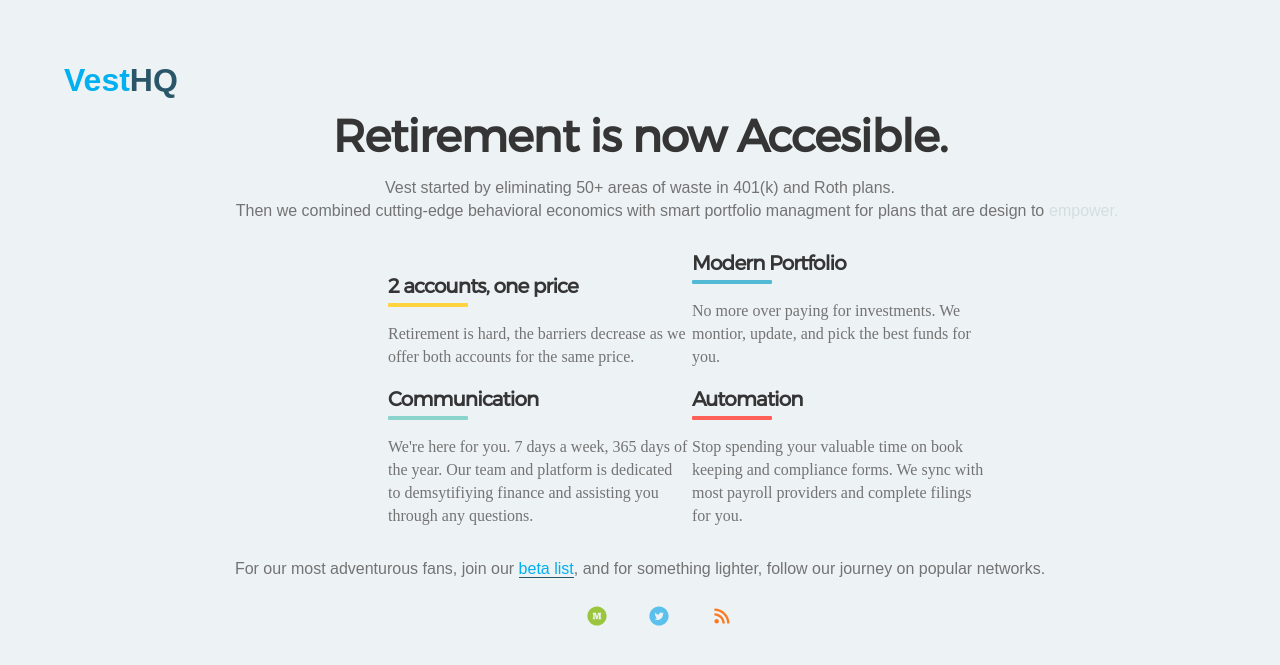
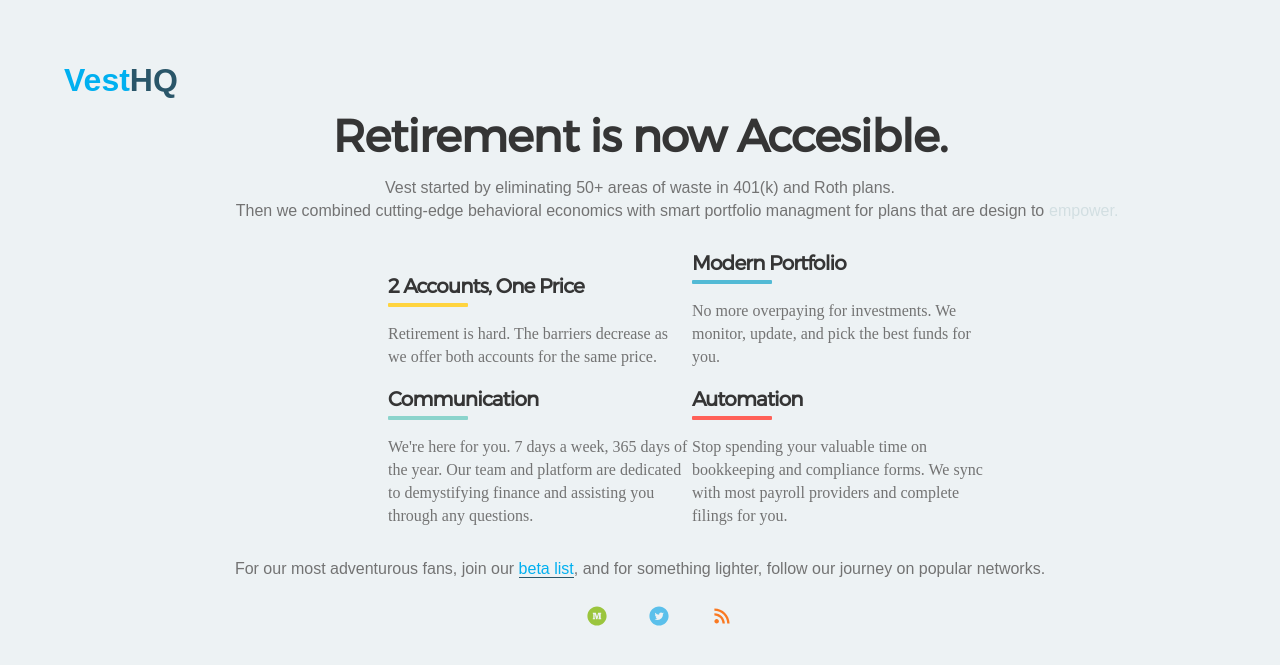
Before and after one commit to VestHQ/VestHQ, a Jekyll site: the page built from index.html, in a window 1280 px wide. Shown: the top 665 px of the page. Built offline with Jekyll 4.4.1, drawn with Linux system fonts in a browser that asks for light colours; some web fonts are replaced.

Commit message:
finally corrected some copy mistakes

```diff
--- a/_includes/features.html
+++ b/_includes/features.html
@@ -2,27 +2,27 @@
 <section class="feature-section">
 
   <div class="item">
-    <h2 class="feature">2 accounts, one price</h2>
+    <h2 class="feature">2 Accounts, One Price</h2>
     <div class="seperator yellow"></div>
-    <p class="feature-details">Retirement is hard, the barriers decrease as we offer both accounts for the same price.</p>
+    <p class="feature-details">Retirement is hard. The barriers decrease as we offer both accounts for the same price.</p>
   </div>
 
   <div class="item">
     <h2 class="feature">Modern Portfolio</h2>
     <div class="seperator blue"></div>
-    <p class="feature-details">No more over paying for investments. We montior, update, and pick the best funds for you.</p>
+    <p class="feature-details">No more overpaying for investments. We monitor, update, and pick the best funds for you.</p>
   </div>
 
   <div class="item">
     <h2 class="feature">Communication</h2>
     <div class="seperator green"></div>
-    <p class="feature-details">We're here for you. 7 days a week, 365 days of the year. Our team and platform is dedicated to demsytifiying finance and assisting you through any questions.</p>
+    <p class="feature-details">We're here for you. 7 days a week, 365 days of the year. Our team and platform are dedicated to demystifying finance and assisting you through any questions.</p>
   </div>
 
   <div class="item">
     <h2 class="feature">Automation</h2>
     <div class="seperator red"></div>
-    <p class="feature-details">Stop spending your valuable time on book keeping and compliance forms. We sync with most payroll providers and complete filings for you.</p>
+    <p class="feature-details">Stop spending your valuable time on bookkeeping and compliance forms. We sync with most payroll providers and complete filings for you.</p>
   </div>
 </div>
 </section>
```
